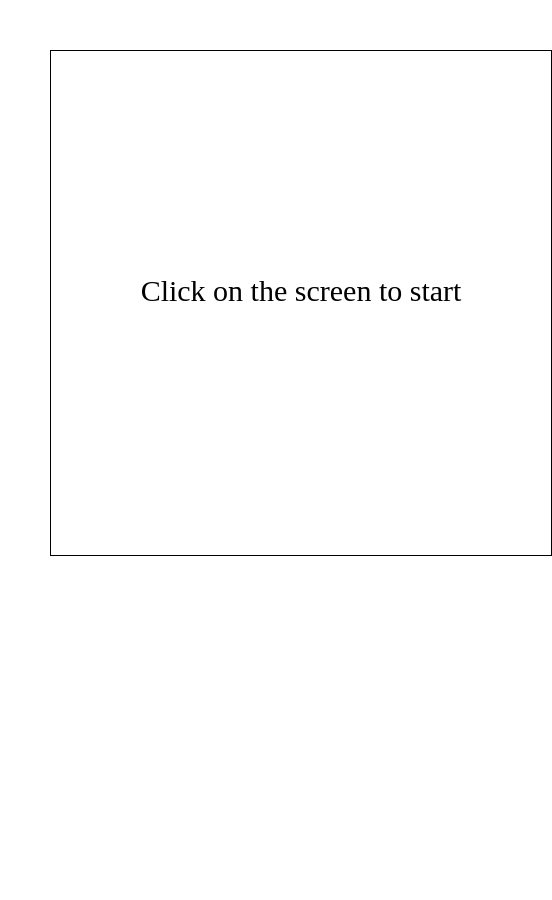
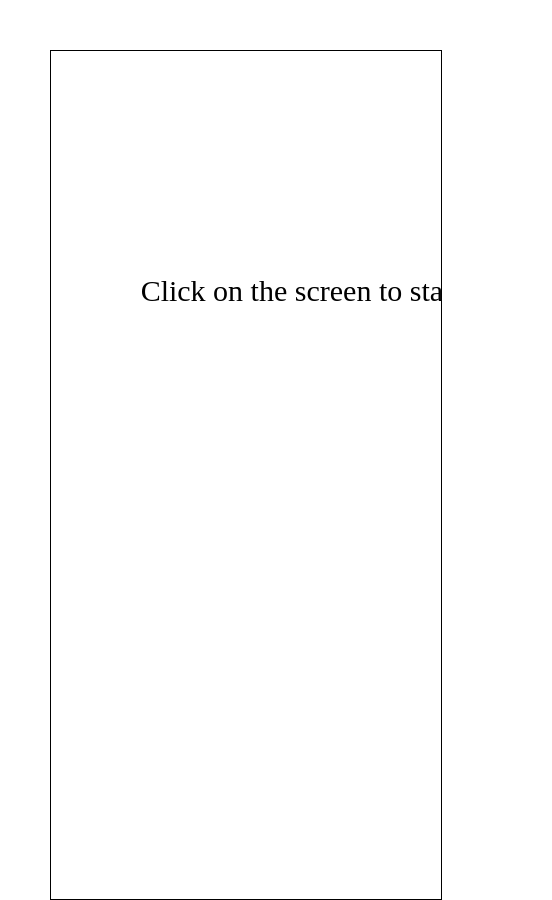
Before and after one commit to beoms96/Who_Should_Flex, a plain HTML site: page Who_Should_Flex.html in a window 390 px wide. Shown: the whole page, 552 px wide, since content can reach past the window. Before the commit the page ends 844 px from the top, so only its background shows below. Drawn offline with Linux system fonts and the light colour scheme.

Commit message:
ver 1.0.1
to prove in smartPhone device

```diff
--- a/Who_Should_Flex.html
+++ b/Who_Should_Flex.html
@@ -7,7 +7,6 @@
     <script type="text/javascript">
 
         var dx = Math.floor(Math.random() * 10) + 1; // speed of ball (1 ~ 10)
-
         var canvasWidth = 500;
         var canvasHeight = 500;
 
@@ -27,6 +26,9 @@
         function operate() {
             canvas = document.getElementById('canvas');
             ctx = canvas.getContext('2d');
+
+            canvas.width = window.innerWidth;
+            canvas.height = window.innerHeight;
 
             setFontSize(30);
             ctx.fillText("Click on the screen to start", 250, 250);
@@ -146,7 +148,7 @@
 <body>
     <div style="position: absolute; top: 50px; left: 50px; border: 1px solid black;">
 
-        <canvas id="canvas" width="500" height="500">
+        <canvas id="canvas" width = 100% height= 100%>
             Your browser does not support the HTML 5 Canvas.
         </canvas>
     </div>
```
